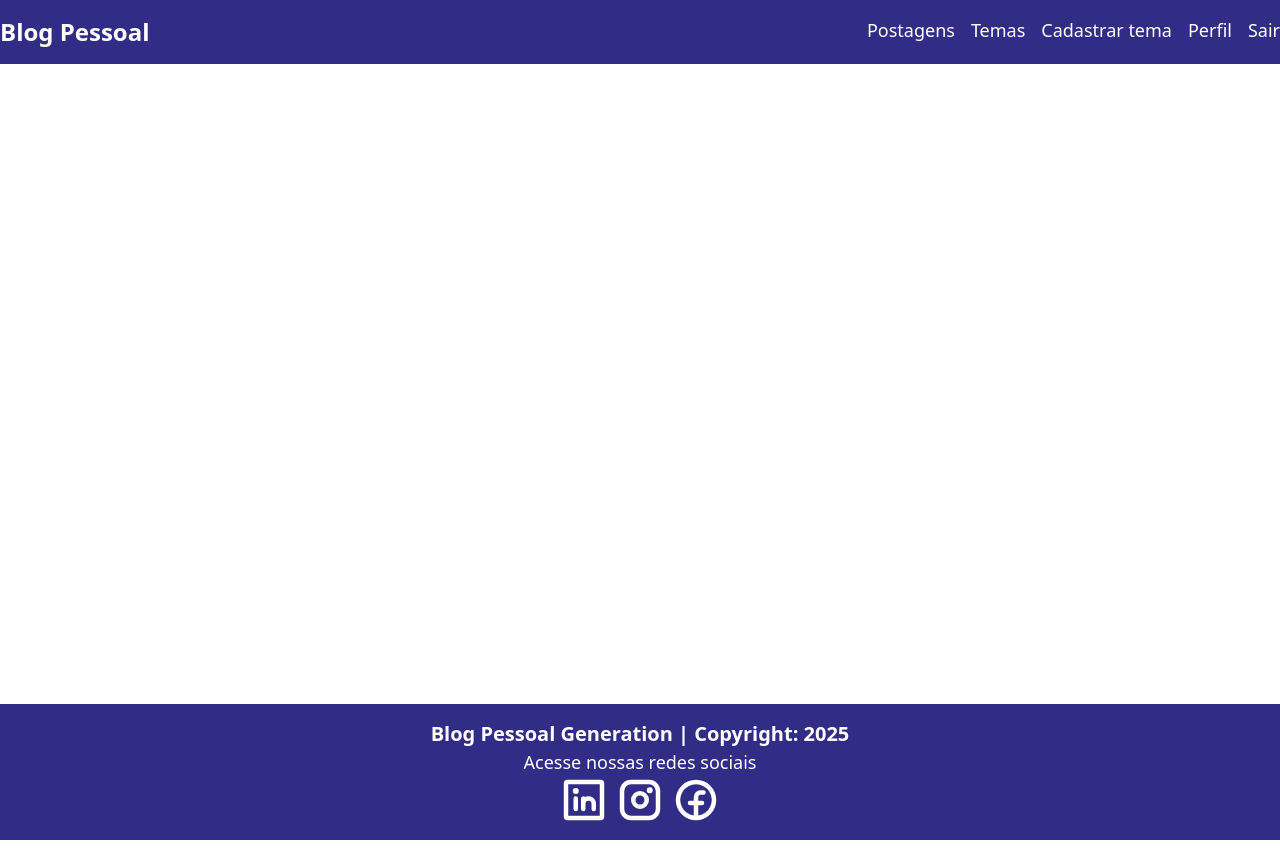
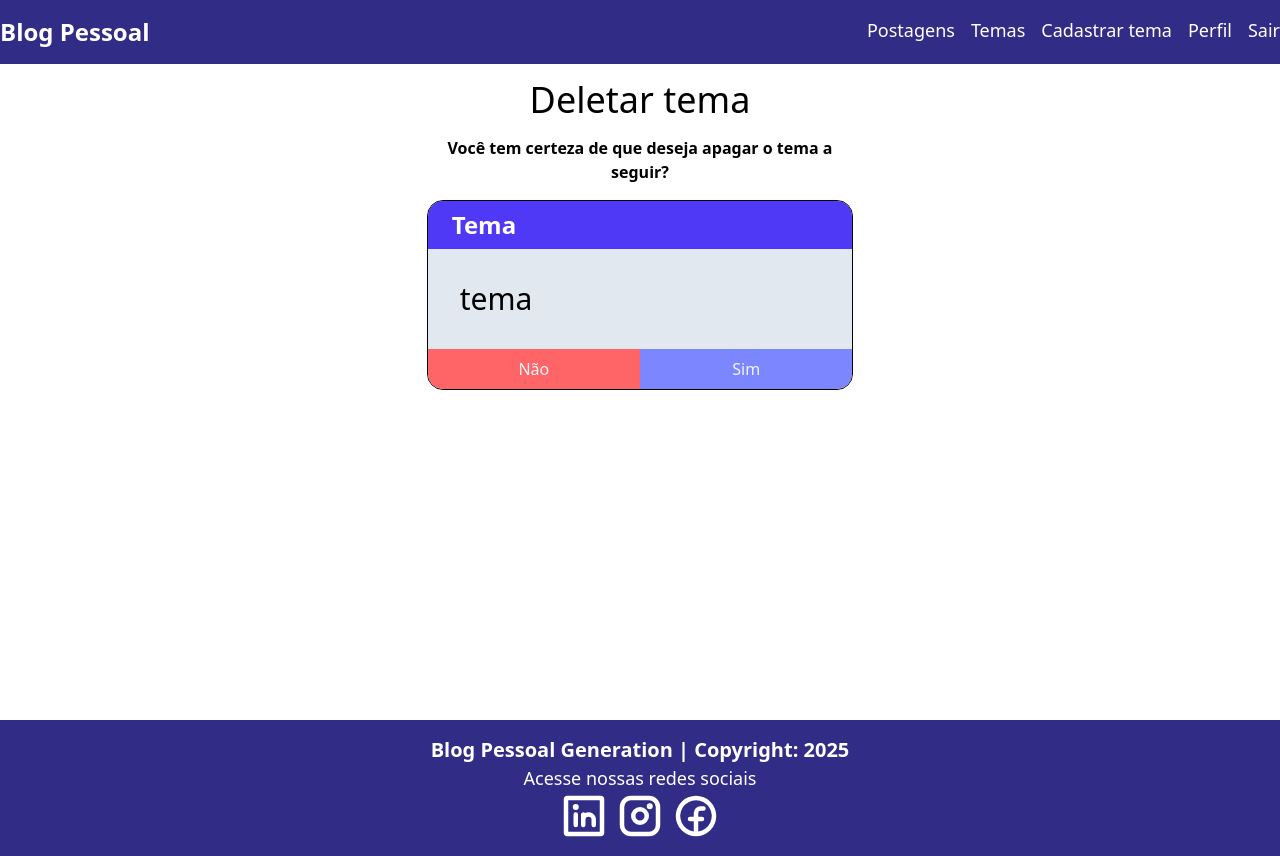
Before and after one commit to DandaraaAfroo/Blog-Pessoal_React, a React (Vite) app: page /deletartema/1 in a window 1280 px wide. Built offline with nearby package versions, Linux system fonts and the light colour scheme.

Commit message:
Task 14: Criação do componente Deletar Tema - Estilização.

```diff
--- a/src/App.tsx
+++ b/src/App.tsx
@@ -8,6 +8,7 @@
 import Login from './pages/login/Login'
 import Cadastro from './pages/cadastro/Cadastro'
 import FormTema from './components/temas/formtema/FormTema'
+import DeletarTema from './components/temas/deletartema/Deletartema'
 
 function App() {
   return (
@@ -23,6 +24,7 @@
               <Route path="/temas" element={<ListaTemas />} />
               <Route path="/cadastrartema" element={<FormTema />} />
               <Route path="/editartema/:id" element={<FormTema />} />
+              <Route path="/deletartema/:id" element={<DeletarTema />} />
             </Routes>
           </div>
           <Footer />
--- /dev/null
+++ b/src/components/temas/deletartema/DeletarTema.tsx
@@ -0,0 +1,28 @@
+function DeletarTema() {
+    return (
+        <div className='container w-1/3 mx-auto'>
+            <h1 className='text-4xl text-center my-4'>Deletar tema</h1>
+            <p className='text-center font-semibold mb-4'>
+                Você tem certeza de que deseja apagar o tema a seguir?</p>
+            <div className='border flex flex-col rounded-2xl overflow-hidden justify-between'>
+                <header
+                    className='py-2 px-6 bg-indigo-600 text-white font-bold text-2xl'>
+                    Tema
+                </header>
+                <p className='p-8 text-3xl bg-slate-200 h-full'>tema</p>
+                <div className="flex">
+                    <button
+                        className='text-slate-100 bg-red-400 hover:bg-red-600 w-full py-2'>
+                        Não
+                    </button>
+                    <button
+                        className='w-full text-slate-100 bg-indigo-400
+                                   hover:bg-indigo-600 flex items-center justify-center'>
+                        Sim
+                    </button>
+                </div>
+            </div>
+        </div>
+    )
+}
+export default DeletarTema
```
